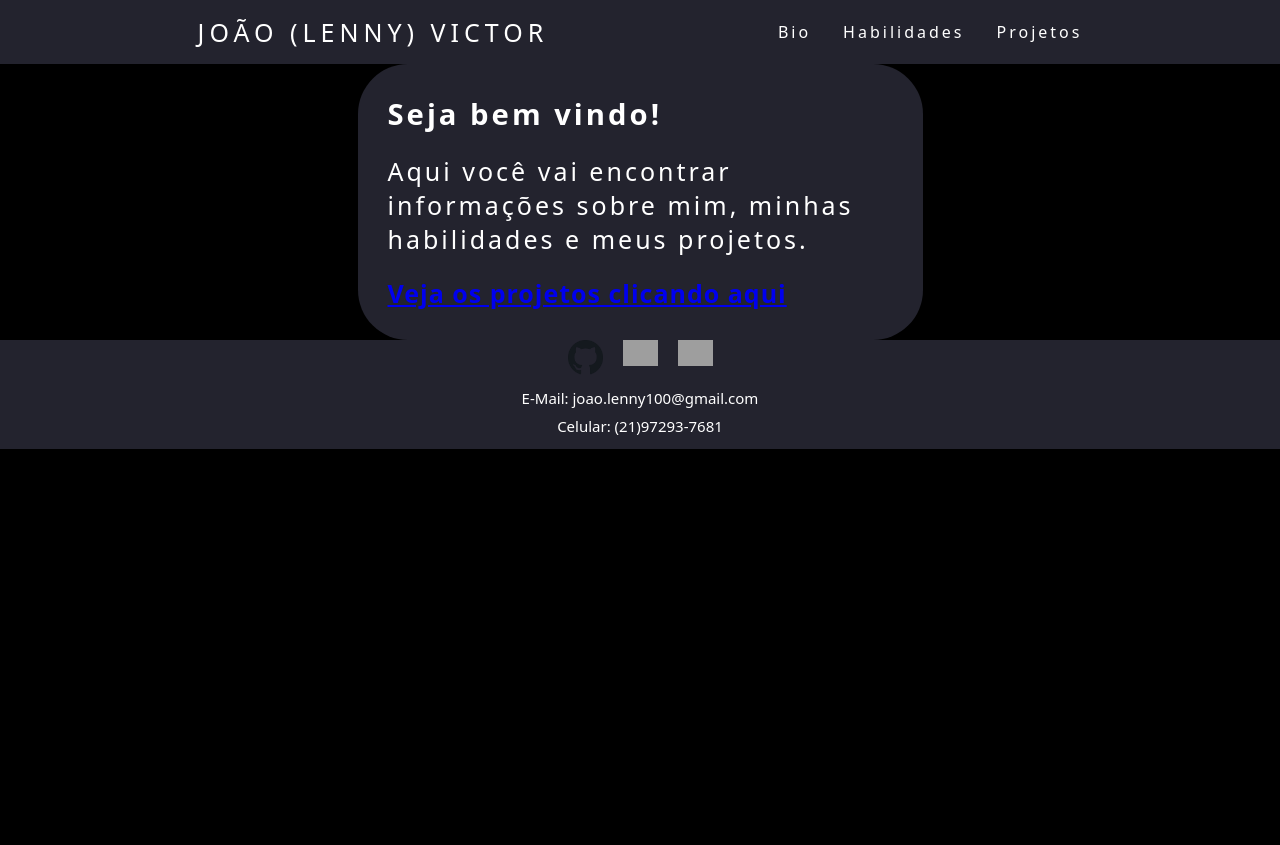
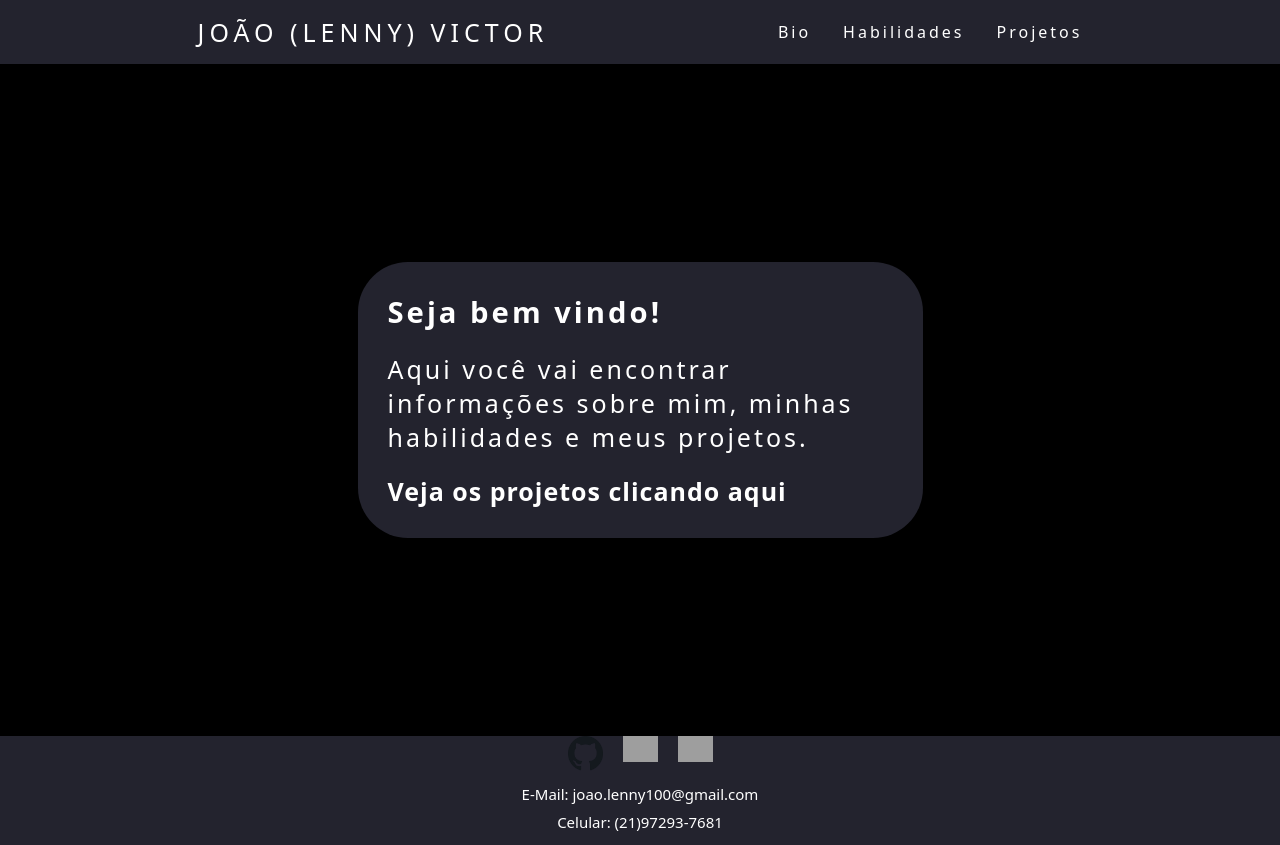
Before and after one commit to JVLENNY10/JVLENNY10.github.io, a React (Create React App) app: page / in a window 1280 px wide. Before the commit the page ends 800 px from the top, so only its background shows below. Built offline with nearby package versions, Linux system fonts and the light colour scheme; grey boxes are pictures that could not be loaded.

Commit message:
CSS - Pages - home.css
- Adequando o arquivo as mudanças de "Home.jsx".

```diff
--- a/src/css/pages/home.css
+++ b/src/css/pages/home.css
@@ -1,32 +1,34 @@
-.home-page {
+.home-section {
   align-items: center;
+  color: #fff;
   display: flex;
-  height: 84vh;
+  justify-content: space-evenly;
+  letter-spacing: 3px;
+  min-height: 84vh;
 }
 
-.home-section {
+.home-info-container {
   background-color: #23232e;
   border-radius: 50px;
-  color: #fff;
   font-size: 25px;
-  letter-spacing: 3px;
-  margin: 0 auto;
   max-width: 505px;
   padding: 30px;
   width: 70%;
 }
 
-.home-section article p {
+.home-info-container article p {
   margin: 20px 0;
 }
 
-.home-section a {
+.home-info-container a {
+  color: #fff;
+  font-weight: bold;
   letter-spacing: 1px;
-  font-weight: bold;
+  text-decoration: none;
 }
 
-@media (max-width: 339px) {
-  .home-section article {
+@media (max-width: 340px) {
+  .home-info-container article {
     font-size: 20px;
   }
 }
```
